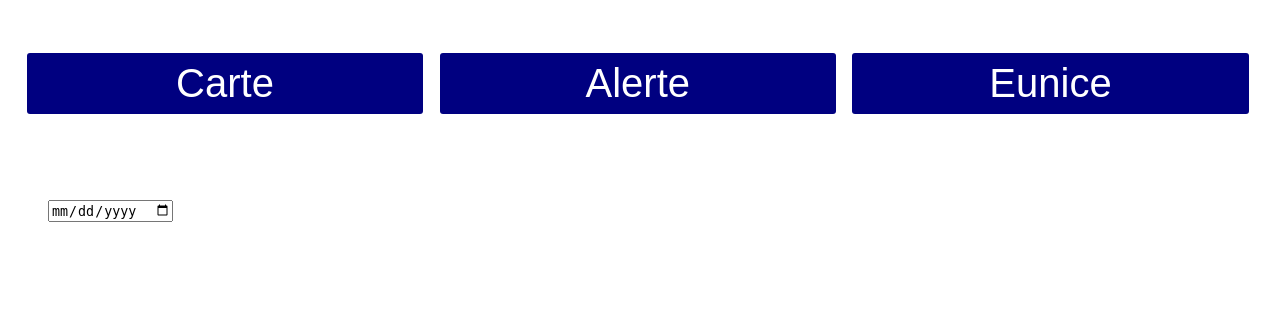
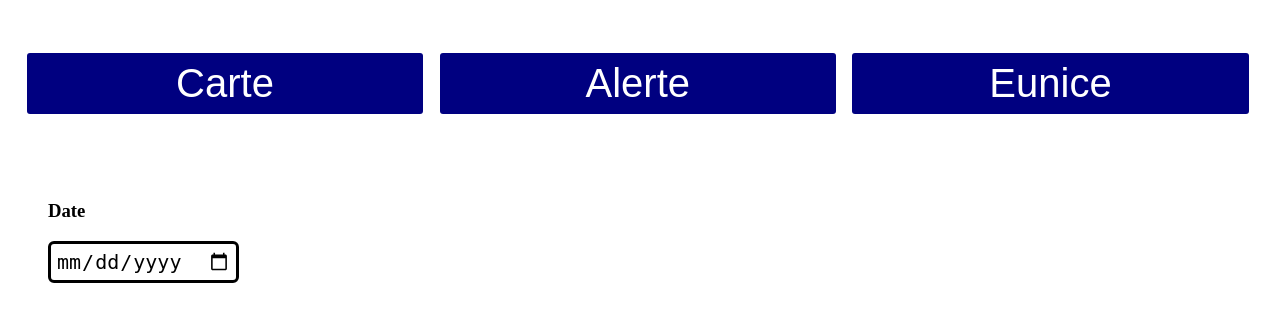
Before and after one commit to HydreigonGuy/hackathon_IMA, a Flask app: page / in a window 1280 px wide. Shown: the part 202-524 px from the top of the page. Run offline with Flask 2, Linux system fonts and the light colour scheme; some libraries are stand-ins or nearby versions.

Commit message:
Added date check on website

```diff
--- a/web/static/js/predict.js
+++ b/web/static/js/predict.js
@@ -3,6 +3,11 @@ var image_style = 'position: absolute; right: 20px; top: 350px; width: 40%;';
 
 function predict(id)
 {
+    if (!document.getElementById("date").value) {
+        document.getElementById("date").style.borderColor = "red";
+        return;
+    }
+    document.getElementById("date").style.borderColor = "black";
     body = {
         'date':document.getElementById("date").value,
         'id':id
@@ -21,6 +26,7 @@ function predict(id)
 function reset()
 {
     document.getElementById("board").innerHTML = "";
+    document.getElementById("date").style.borderColor = "black";
 }
 
 function create_map()
--- a/web/templates/home.html
+++ b/web/templates/home.html
@@ -24,7 +24,8 @@
             </div>
         </div>
         <!-- Calendar -->
-        <input id="date" type="date" style="margin-left: 40px; margin-top: 80px;">
+        <h3 style="margin-left: 40px; margin-top: 80px;">Date</h3>
+        <input id="date" type="date" style="margin-left: 40px; font-size: 20px; border: solid black; padding: 5px; border-radius: 6px;">
         <!-- Board -->
         <div id="board">
         </div>
```
